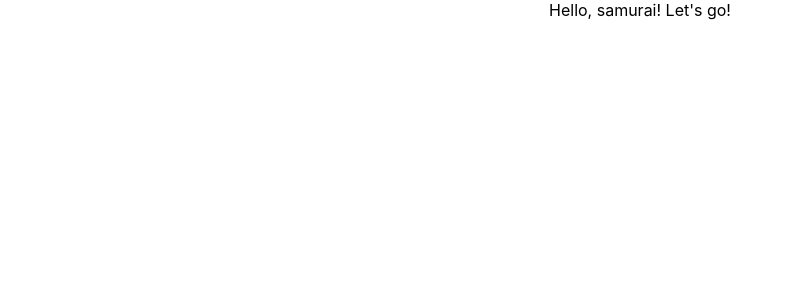
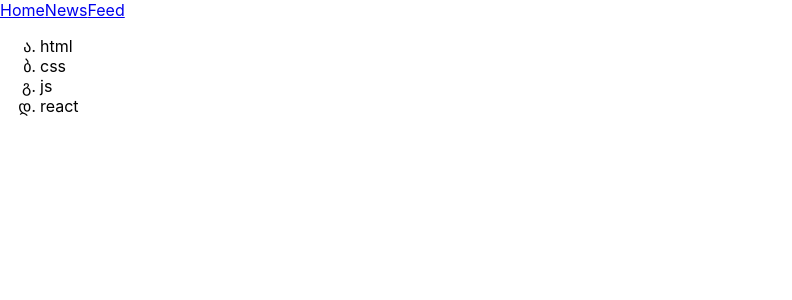
Before and after one commit to errydaycode/samurai-way-main, a React (Create React App) app: page / in a window 1280 px wide. Shown: the top 300 px of the page, without its empty margins (0-792 px from the left). Built offline with nearby package versions, Linux system fonts and the light colour scheme.

Commit message:
created first components

```diff
--- a/src/App.css
+++ b/src/App.css
@@ -1,38 +1,3 @@
-.App {
-  text-align: center;
+ul li {
+  list-style-type: georgian;
 }
-
-.App-logo {
-  height: 40vmin;
-  pointer-events: none;
-}
-
-@media (prefers-reduced-motion: no-preference) {
-  .App-logo {
-    animation: App-logo-spin infinite 20s linear;
-  }
-}
-
-.App-header {
-  background-color: #282c34;
-  min-height: 100vh;
-  display: flex;
-  flex-direction: column;
-  align-items: center;
-  justify-content: center;
-  font-size: calc(10px + 2vmin);
-  color: white;
-}
-
-.App-link {
-  color: #61dafb;
-}
-
-@keyframes App-logo-spin {
-  from {
-    transform: rotate(0deg);
-  }
-  to {
-    transform: rotate(360deg);
-  }
-}
--- a/src/App.tsx
+++ b/src/App.tsx
@@ -1,12 +1,19 @@
 import React from 'react';
 import './App.css';
+import Technologies from "./Technologies";
+import Header from "./Header";
 
-function App() {
-  return (
-    <div className="App">
-     Hello, samurai! Let's go!
-    </div>
-  );
+const App = () => {
+    return (
+        <div>
+            <Header/>
+            <Technologies/>
+        </div>
+    );
 }
 
+
+
+
+
 export default App;
--- /dev/null
+++ b/src/Header.tsx
@@ -0,0 +1,13 @@
+import React from "react";
+
+const Header = () => {
+    return (
+        <div>
+            <a href='#s'>Home</a>
+            <a href='#s'>News</a>
+            <a href='#s'>Feed</a>
+        </div>
+    )
+}
+
+export default Header
--- /dev/null
+++ b/src/Technologies.tsx
@@ -0,0 +1,16 @@
+import React from "react";
+
+const Technologies = () => {
+    return (
+        <div>
+            <ul>
+                <li>html</li>
+                <li>css</li>
+                <li>js</li>
+                <li>react</li>
+            </ul>
+        </div>
+    )
+}
+
+export default Technologies
```
